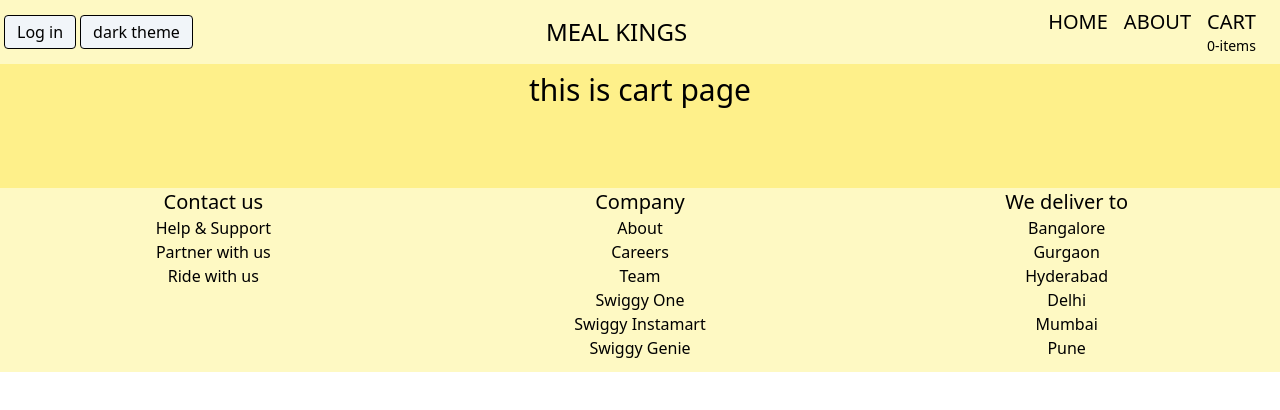
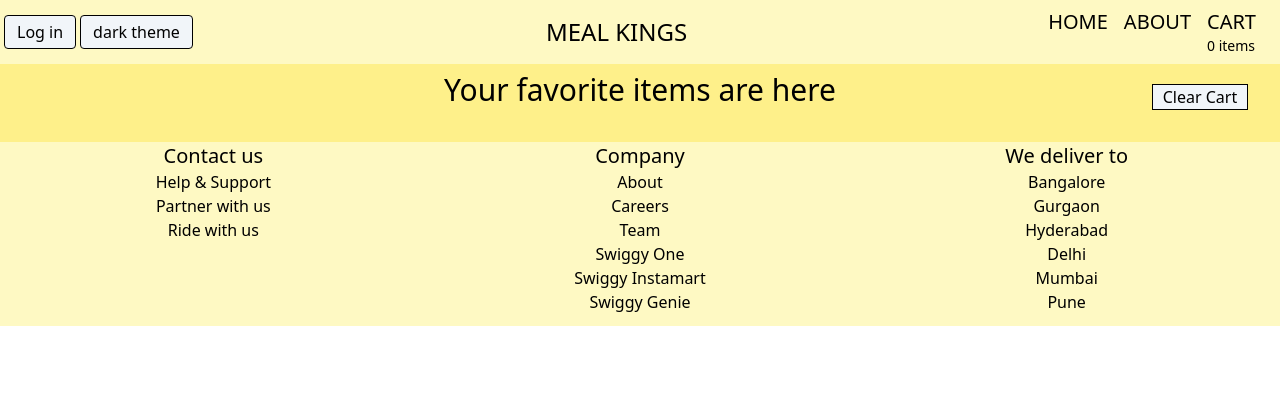
Before and after one commit to 03yatharth/MealKings, a React (Vite) app: page /Cart in a window 1280 px wide. Shown: the top 410 px of the page. Built offline with nearby package versions, Linux system fonts and the light colour scheme.

Commit message:
fixed functionality of remove item a little bit

```diff
--- a/package.json
+++ b/package.json
@@ -17,9 +17,11 @@
   "dependencies": {
     "@parcel/transformer-js": "^2.12.0",
     "@parcel/transformer-react-refresh-wrap": "^2.12.0",
+    "@reduxjs/toolkit": "^2.2.3",
     "create-class-names": "^1.0.0",
     "react": "^18.2.0",
     "react-dom": "^18.2.0",
+    "react-redux": "^9.1.1",
     "react-router-dom": "^6.22.3"
   }
 }
--- a/src/App.js
+++ b/src/App.js
@@ -8,6 +8,8 @@ import About from "../src/Compenents/About"
 import Cart from "../src/Compenents/Cart"
 import Restaurant from "../src/Compenents/Restaurant";
 import ThemeContext from "./Compenents/ThemeContext";
+import { store } from "./Utils/store";
+import { Provider } from "react-redux";
 
 const AppLayout = ()=>{
     const [theme,setTheme]=useState({
@@ -15,6 +17,7 @@ const AppLayout = ()=>{
         color2: "bg-yellow-200"
     })
     return (<>
+        <Provider store={store}>
         <ThemeContext.Provider value={{theme:theme,setTheme:setTheme}}>
             <div className={ "p-0 m-0 "+theme.color2}>
             <Header />
@@ -22,6 +25,7 @@ const AppLayout = ()=>{
             <Footer />
             </div>
         </ThemeContext.Provider>
+        </Provider>
     </>)
 }
 const router = createBrowserRouter([
--- a/src/Compenents/Body.js
+++ b/src/Compenents/Body.js
@@ -1,4 +1,4 @@
-import { foods } from "../Constant";
+import { foods } from "../Utils/Constant";
 import { useState, useEffect, useContext } from "react";
 import Shimmer from "./Shimmer";
 import { Link } from "react-router-dom";
--- a/src/Compenents/Cart.js
+++ b/src/Compenents/Cart.js
@@ -1,7 +1,45 @@
+import { useDispatch, useSelector } from "react-redux";
+import { store } from "../Utils/store";
+import { removeItem,clearItem } from "../Utils/cartSlice";
+
 const Cart =()=>{
+    const cartSlice = useSelector(store=>store.cart.items)
+    const dispatch = useDispatch()
     return(
         <>
-            <h1 className="text-3xl flex justify-center mb-20">this is cart page</h1>
+            <p className="text-3xl flex justify-center mb-2">Your favorite items are here </p>
+            <button className="bg-slate-100 border border-black relative left-[90vw] w-24 -top-8" onClick={(e)=>{
+                dispatch(clearItem())
+            }}>Clear Cart</button>
+            <div id={123}>
+                {cartSlice.map((e)=>{
+                    return (
+                        <div key={self?.crypto?.randomUUID()} className="flex justify-between rounded-lg overflow-hidden  w-3/4 h-max m-auto mb-1 bg-white">
+                            <div className=" pl-2 w-4/5 text-gray-500" >
+                                <p className="text-xl text-gray-600 bo font-semibold ">{e?.card?.info?.name}</p>
+                                {(e?.card?.info?.description.length>0)?((e?.card?.info?.description.length>173)?<p className="text-sm">{(e?.card?.info?.description.slice(0,170))}...</p>:<p className="text-sm">{(e?.card?.info?.description)}</p>):<></>}
+                                {(e?.card?.info?.ratings?.aggregatedRating?.rating>0)?<p className="text-green-600 font-medium">Rating : {e?.card?.info?.ratings?.aggregatedRating?.rating}</p>:<></>}
+                                {(e?.card?.info?.price>0)?<p className="font-medium text-gray-500">{(e?.card?.info?.price)/100} Rupees</p>:<></>}
+                            </div>
+                            <div className="w-28 rounded-lg">
+                                <img className="h-24 w-32" src={"https://media-assets.swiggy.com/swiggy/image/upload/fl_lossy,f_auto,q_auto,w_660/"+e.card.info.imageId} ></img>
+                                <button className=" bg-green-600 text-white  px-2 h-min w-full" onClick={()=>{
+                                    // let count=0
+                                    // const indexIs =()=>{
+                                    //     cartSlice.map((i)=>{
+                                    //         // (i.id==e.name)?( count):count++
+                                    //         (e.name==i.name)?console.log(count):count++
+                                    //     })
+                                    // }
+                                    dispatch(removeItem(e))
+                                }}>Remove Item</button>
+                            </div>
+                        </div>
+                    )
+                })}
+            </div>
+
+
         </>
     )
 }
--- a/src/Compenents/Footer.js
+++ b/src/Compenents/Footer.js
@@ -1,7 +1,7 @@
 import { useContext } from "react";
-import { ContactInfo } from "../Constant";
-import { CompanyInfo } from "../Constant";
-import { DeliverInfo } from "../Constant";
+import { ContactInfo } from "../Utils/Constant";
+import { CompanyInfo } from "../Utils/Constant";
+import { DeliverInfo } from "../Utils/Constant";
 import ThemeContext from "./ThemeContext";
 const Obj = ({ props }) => {
   return (
--- a/src/Compenents/Header.js
+++ b/src/Compenents/Header.js
@@ -1,10 +1,13 @@
 import { Link } from "react-router-dom";
 import ThemeContext from "./ThemeContext";
 import { useContext, useState } from "react";
+import { useSelector } from "react-redux";
+import {store}  from "../Utils/store";
 
 const Header =()=>{
     const {theme,setTheme}=useContext(ThemeContext)
     const [btn,setBtn]=useState("dark theme")
+const cartSlice=useSelector((store)=>store.cart.items)
     return(
         <>
             <div className={"flex mb-2 justify-between items-center "+theme.color1 }>
@@ -34,7 +37,7 @@ const Header =()=>{
                     <h2 className="p-2 text-xl  hover:text-orange-500"><Link to={"/"} >HOME</Link></h2>
                     <h2 className="p-2 text-xl  hover:text-orange-500"><Link to={"/about"} >ABOUT</Link></h2>
                     <h2 className="p-2 text-xl  hover:text-orange-500"><Link to={"/cart"} >CART
-                        <p className="text-sm">0-items</p>
+                        <p className="text-sm">{cartSlice.length} items</p>
                     </Link></h2>
                 </div>
             </div>
--- a/src/Compenents/Restaurant.js
+++ b/src/Compenents/Restaurant.js
@@ -1,10 +1,13 @@
 import { useEffect,useState } from "react";
 import {useParams} from "react-router-dom"
 import Shimmer from "./Shimmer";
+import { useDispatch } from "react-redux";
+import { addItem } from "../Utils/cartSlice";
 
 const Restaurant =()=>{
 
     const {resId} = useParams()
+    const dispatch = useDispatch()
 
     const [restaurant,setRestaurant]=useState([])
     useEffect(()=>{
@@ -16,7 +19,7 @@ const Restaurant =()=>{
         const data = await fetch(str);
         const json = await data.json()
         setRestaurant(json);
-        {console.log(json)}
+        // {console.log(json)}
     }
     return (restaurant.length===0)?(<Shimmer/>):(
         <>
@@ -39,8 +42,8 @@ const Restaurant =()=>{
                     restaurant?.data?.cards[4]?.groupedCard?.cardGroupMap?.REGULAR?.cards[2]?.card?.card?.itemCards?.map((e)=>{
                         return (
                             <>
-                                <div className="flex justify-between rounded-lg overflow-hidden  w-full h-max m-1 bg-white">
-                                    <div className=" pl-2 w-4/5 text-gray-500" key={e?.card?.info?.id}>
+                                <div className="flex justify-between rounded-lg overflow-hidden  w-full h-max m-1 bg-white" key={self.crypto.randomUUID()}>
+                                    <div className=" pl-2 w-4/5 text-gray-500" >
                                         <p className="text-xl text-gray-600 bo font-semibold ">{e?.card?.info?.name}</p>
                                         {(e?.card?.info?.description.length>0)?((e?.card?.info?.description.length>173)?<p className="text-sm">{(e?.card?.info?.description.slice(0,170))}...</p>:<p className="text-sm">{(e?.card?.info?.description)}</p>):<></>}
                                         {(e?.card?.info?.ratings?.aggregatedRating?.rating>0)?<p className="text-green-600 font-medium">Rating : {e?.card?.info?.ratings?.aggregatedRating?.rating}</p>:<></>}
@@ -51,10 +54,11 @@ const Restaurant =()=>{
 
                                     <div className="w-28 rounded-lg">
                                         <img className="h-24 w-32" src={"https://media-assets.swiggy.com/swiggy/image/upload/fl_lossy,f_auto,q_auto,w_660/"+e.card.info.imageId} ></img>
-                                        <button className=" bg-green-600 text-white  px-2 h-min w-full">Add Item</button>
+                                        <button className=" bg-green-600 text-white  px-2 h-min w-full" onClick={()=>{
+                                            dispatch(addItem(e))
+                                        }}>Add Item</button>
                                     </div>
                                 </div>
-                                {console.log(e)}
                         </>
                         )
                     })
--- a/src/Compenents/Shimmer.js
+++ b/src/Compenents/Shimmer.js
@@ -1,4 +1,4 @@
-import { foods } from "../Constant";
+import { foods } from "../Utils/Constant";
 const Shimmer = () => {
     return (
     <>
--- /dev/null
+++ b/src/Utils/cartSlice.js
@@ -0,0 +1,23 @@
+import { createSlice } from "@reduxjs/toolkit";
+
+const cartSlice = createSlice({
+    name:"cart",
+    initialState:{
+        items: [],
+    },
+    reducers:{
+        addItem:(state,action)=>{
+            state.items.push(action.payload)
+        },
+        removeItem:(state,action)=>{
+            const index = state.items.findIndex(obj => obj.card.info.id=== action.payload.card.info.id);
+            state.items.splice(index,1)
+        },
+        clearItem:(state)=>{
+            state.items.splice(0,state.items.length)
+        }
+    }
+})
+
+export const {addItem,removeItem,clearItem} = cartSlice.actions;
+export default cartSlice.reducer;
--- /dev/null
+++ b/src/Utils/store.js
@@ -0,0 +1,8 @@
+import { configureStore } from "@reduxjs/toolkit"
+import cartSlice from "./cartSlice"
+
+export const store =configureStore({
+    reducer:{
+        cart:cartSlice
+    },
+})
```
Also changed, not shown: src/Utils/Constant.js (renamed from src/Constant.js), 1 other file (tests, documents, lock files or other folders).
